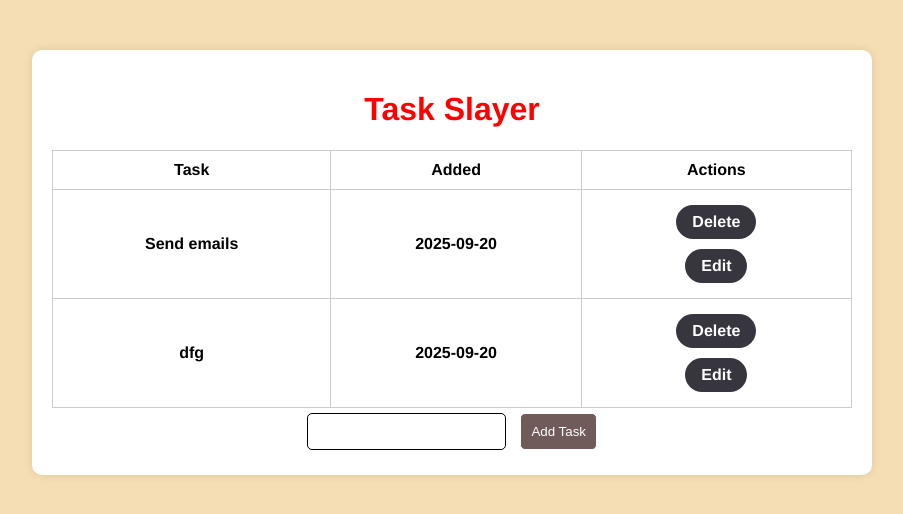
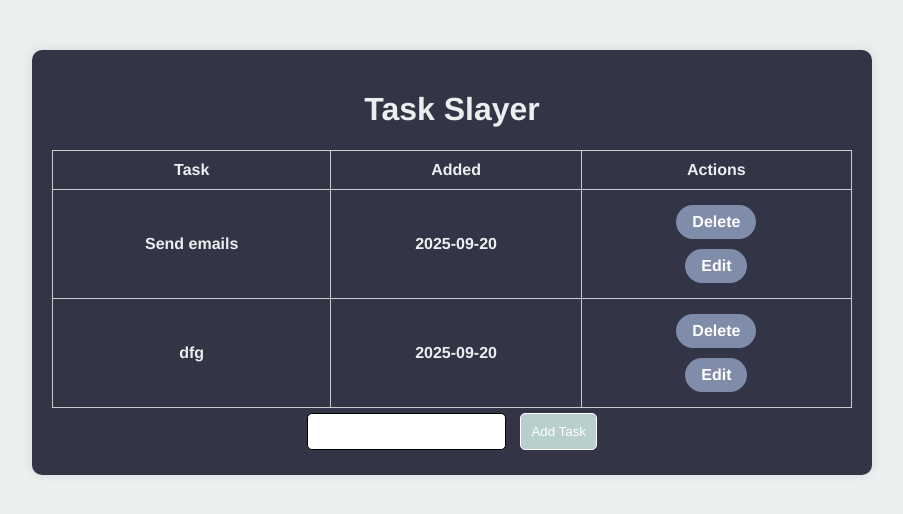
Before and after one commit to seanolson3/New_Flask_App, a Flask app: page / in a window 1280 px wide. Shown: the top 514 px of the page, without its empty margins (188-1091 px from the left). Run offline with Flask 3, Linux system fonts and the light colour scheme; lists and menus that the app fills with data are empty.

Commit message:
Refined color scheme, not complete

```diff
--- a/static/styles.css
+++ b/static/styles.css
@@ -2,23 +2,24 @@
   font-family: "Franklin Gothic Medium", "Arial Narrow", Arial, sans-serif;
   margin: 0;
   padding: 0;
-  background-color: wheat;
+  background-color: #EAEFEF;
 }
 
 .content {
   max-width: 800px;
   margin: 50px auto;
   padding: 20px;
-  background-color: #fff;
+  color: #EAEFEF;
+  background-color: #333446;
   border-radius: 10px;
   box-shadow: 0 0 10px rgba(0, 0, 0, 0.1);
   text-align: center;
 }
 .content h1 {
-  color: red;
+  color: #EAEFEF;
 }
 .content h4 {
-  color: #666;
+  color: #EAEFEF;
 }
 .content table {
   width: 100%;
@@ -31,20 +32,20 @@
 }
 .content table th th, .content table td th {
   background-color: #f0f0f0;
-  color: #333;
+  color: #EAEFEF;
 }
 .content a {
   display: inline-block;
   padding: 8px 16px;
   margin: 5px;
   border-radius: 20px;
-  background-color: #37353E;
+  background-color: #7F8CAA;
   color: #fff;
   text-decoration: none;
   transition: background-color 0.3s ease;
 }
 .content a:hover {
-  background-color: #44444E;
+  background-color: #b0c2ec;
 }
 .content input {
   padding: 10px;
@@ -53,10 +54,10 @@
   border-radius: 5px;
 }
 .content #btn_add {
-  background-color: #715A5A;
+  background-color: #B8CFCE;
   color: #fff;
   cursor: pointer;
 }
 .content #btn_add:hover {
-  background-color: #D3DAD9;
+  background-color: #defaf9;
 }/*# sourceMappingURL=styles.css.map */
--- a/static/styles.scss
+++ b/static/styles.scss
@@ -1,11 +1,12 @@
 
 // color variables
-$primary_color: #37353E;
-$primary_hover_color: #44444E;
-$success_color: #715A5A;
-$success_hovor_color: #D3DAD9;
-$title_color: red;
-$bg_color: wheat;
+$primary_button_color: #7F8CAA;
+$primary_button_hover_color: #b0c2ec;
+$success_color: #B8CFCE;
+$success_hovor_color: #defaf9;
+$title_color: #EAEFEF;
+$bg_color: #EAEFEF;
+$primary_text_color: #EAEFEF;
 
 
 
@@ -20,7 +21,8 @@
     max-width: 800px;
     margin: 50px auto;
     padding: 20px;
-    background-color: #fff;
+    color: $primary_text_color;
+    background-color: #333446;
     border-radius: 10px;
     box-shadow: 0 0 10px rgba(0, 0, 0, 0.1);
     text-align: center;
@@ -30,7 +32,7 @@
     }
 
     h4{
-        color: #666;
+        color: $primary_text_color;
     }
 
     table{
@@ -44,7 +46,7 @@
 
             th{
                 background-color: #f0f0f0;
-                color: #333;
+                color: $primary_text_color;
             }
         }
     }
@@ -54,14 +56,14 @@
         padding: 8px 16px;
         margin: 5px;
         border-radius: 20px;
-        background-color: $primary_color;
+        background-color: $primary_button_color;
         color: #fff;
         text-decoration: none;
         transition: background-color 0.3s ease;
 
 
         &:hover{
-            background-color: $primary_hover_color;
+            background-color: $primary_button_hover_color;
         }
     }
 
```
Also changed, not shown: instance/database.db, 1 other file.
